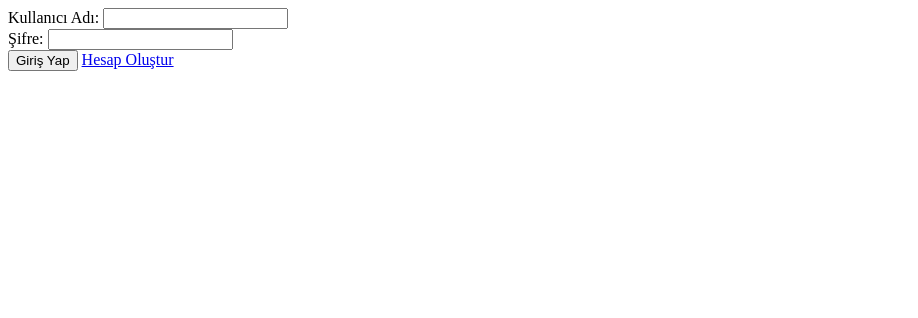
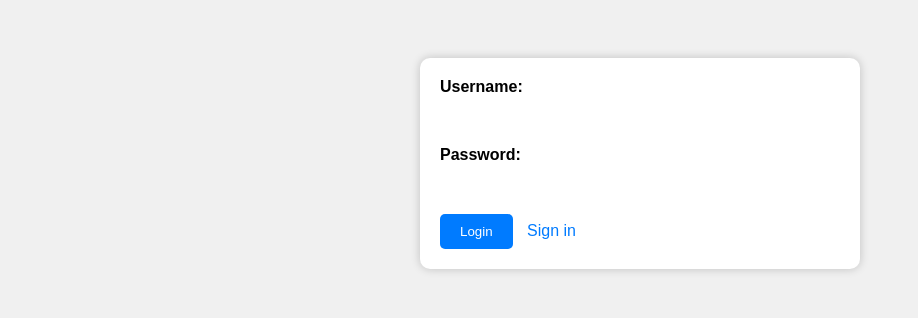
Before and after one commit to fresqy/wikiapiDjango, a Django app: a page that uses main/templates/main/login.html in a window 1280 px wide. Shown: the top 318 px of the page, without its empty margins (0-918 px from the left). Run offline with Django 4.2, Linux system fonts and the light colour scheme.

Commit message:
v2.0
-visual upgrades
-login required check
-new register features

```diff
--- a/home/templates/mainmenu.html
+++ b/home/templates/mainmenu.html
@@ -78,7 +78,7 @@
       <a href="/home">Home</a>
       <a href="/wiki">Wiki</a>
       <a href="/Archives">Archives</a>
-      <a href="/">Logout</a>
+      <a href="/logout">Logout</a>
     </nav>
   </header>
   <main>
--- a/home/views.py
+++ b/home/views.py
@@ -1,6 +1,10 @@
 from django.shortcuts import render, redirect
 from django.shortcuts import HttpResponse
+from django.contrib.auth.decorators import login_required
+from django.shortcuts import render, redirect
+
 
 # Create your views here.
+@login_required(login_url='')
 def home(request):
     return render(request, 'mainmenu.html')
--- a/main/templates/main/index.html
+++ b/main/templates/main/index.html
@@ -25,7 +25,7 @@
       align-items: center;
       width: 100%;
       height: 520px;
-      background: linear-gradient(to bottom, rgba(0, 0, 0, 0.5) 0%, rgba(0, 0, 0, 0.5) 100%), url("https://images.unsplash.com/photo-1537498425277-c283d32ef9db?ixlib=rb-4.0.3&ixid=MnwxMjA3fDB8MHxwaG90by1wYWdlfHx8fGVufDB8fHx8&auto=format&fit=crop&w=878&q=80");
+      background: linear-gradient(to bottom, rgba(0, 0, 0, 0.5) 0%, rgba(0, 0, 0, 0.5) 100%), url("https://images.pexels.com/photos/69004/pexels-photo-69004.jpeg?auto=compress&cs=tinysrgb&w=1260&h=750&dpr=1");
       background-size: cover;
       background-position: center;
       background-repeat: no-repeat;
--- a/main/templates/main/login.html
+++ b/main/templates/main/login.html
@@ -1,11 +1,99 @@
-<!DOCTYPE html> {% if not user.is_authenticated %} <form method="post" action="{% url 'login' %}"> {% csrf_token %} <label for="username">Kullanıcı Adı:</label>
-      <input type="text" name="username" id="username">
-      <br>
-      <label for="password">Şifre:</label>
-      <input type="password" name="password" id="password">
-      <br>
-      <button type="submit">Giriş Yap</button>
-      <a href="{% url 'register' %}">Hesap Oluştur</a>
-</form> {% else %} <p>Mevcut Kullanıcı: {{ user.username }}</p>
-<form method="post" action="{% url 'logout' %}"> {% csrf_token %} <button type="submit">Çıkış Yap</button>
-</form> {% endif %}
+<!DOCTYPE html>
+<html>
+<head>
+	<title>Giriş Yap</title>
+	<style>
+		body {
+			font-family: Arial, sans-serif;
+			background-color: #f0f0f0;
+			padding: 50px;
+		}
+
+		form {
+			background-color: #fff;
+			padding: 20px;
+			border-radius: 10px;
+			box-shadow: 0px 0px 10px rgba(0,0,0,0.2);
+			width: 400px;
+			margin: 0 auto;
+		}
+
+		input[type="text"], input[type="password"] {
+			padding: 10px;
+			border-radius: 5px;
+			border: none;
+			width: 100%;
+			margin-bottom: 10px;
+			box-sizing: border-box;
+		}
+
+		label {
+			display: block;
+			font-weight: bold;
+			margin-bottom: 5px;
+		}
+
+		button {
+			background-color: #007bff;
+			color: #fff;
+			padding: 10px 20px;
+			border-radius: 5px;
+			border: none;
+			cursor: pointer;
+		}
+
+		button:hover {
+			background-color: #0069d9;
+		}
+
+		a {
+			color: #007bff;
+			text-decoration: none;
+			margin-left: 10px;
+		}
+
+		a:hover {
+			text-decoration: underline;
+		}
+
+		.message {
+			margin-top: 20px;
+			padding: 10px;
+			border-radius: 5px;
+			background-color: #28a745;
+			color: #fff;
+			display: none;
+		}
+
+		.message.show {
+			display: block;
+		}
+
+		.error_message {
+			color: #dc3545;
+			margin-top: 10px;
+		}
+	</style>
+</head>
+<body>
+	{% if not user.is_authenticated %}
+	<form method="post" action="{% url 'login' %}">
+		{% csrf_token %}
+		<label for="username">Username:</label>
+		<input type="text" name="username" id="username">
+		<label for="password">Password:</label>
+		<input type="password" name="password" id="password">
+		{% if error_message %}
+		{% endif %}
+		<button type="submit">Login</button>
+		<a href="{% url 'register' %}">Sign in</a>
+	</form>
+	{% else %}
+	<p>Current User: {{ user.username }}</p>
+	<form method="post" action="{% url 'logout' %}">
+		{% csrf_token %}
+		<button type="submit">Sign out</button>
+	</form>
+	{% endif %}
+</body>
+</html>
--- a/main/templates/main/logout.html
+++ b/main/templates/main/logout.html
@@ -75,9 +75,7 @@
   <header class="header">
     <a href="/home" class="logo">Kosengincan</a>
     <nav class="nav-items">
-      <a href="/home">Home</a>
-      <a href="/wiki">Wiki</a>
-      <a href="/Archives">Archives</a>
+      <a href="/">Login</a>
     </nav>
   </header>
   <main>
--- a/main/urls.py
+++ b/main/urls.py
@@ -5,6 +5,6 @@ from . import views
 
 urlpatterns = [
     path('', auth_views.LoginView.as_view(template_name='main/login.html'), name='login'),
-    path('logout/', auth_views.LogoutView.as_view(template_name='main/logout.html'), name='logout'),
+    path('logout/', views.logout_view, name='logout'),
     path('register/', views.register, name='register'),
 ]
--- a/wiki/views.py
+++ b/wiki/views.py
@@ -1,10 +1,10 @@
 from django.shortcuts import render
 from django.shortcuts import HttpResponse
 import wikipedia
-
+from django.contrib.auth.decorators import login_required
 
 # Create your views here.
-
+@login_required(login_url='')
 def wiki(request):
     if request.method == "POST":
         search = request.POST['search']
```
Also changed, not shown: main/views.py (+5 -8 lines), wikipedia_app/settings.py (+5 -2 lines), db.sqlite3.
